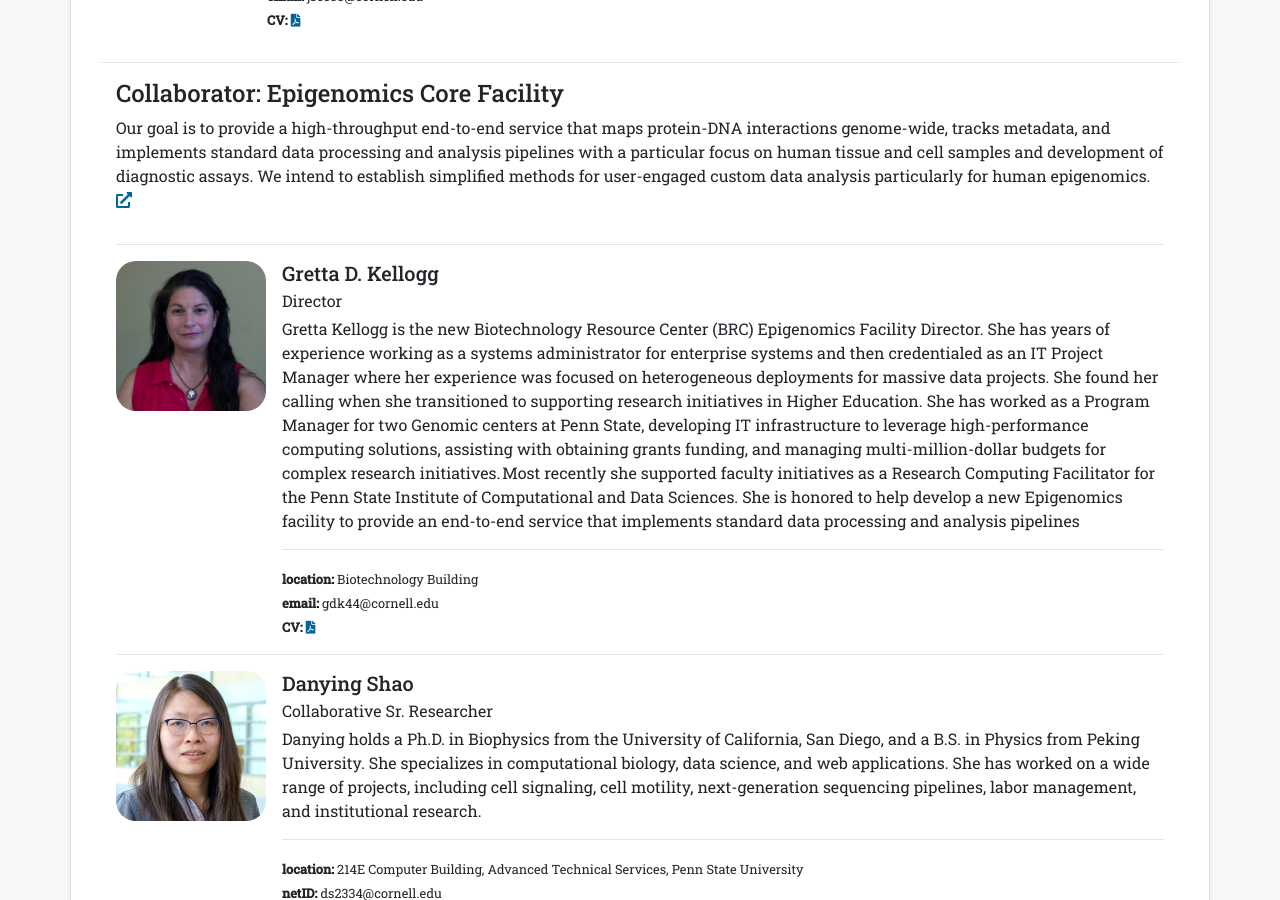
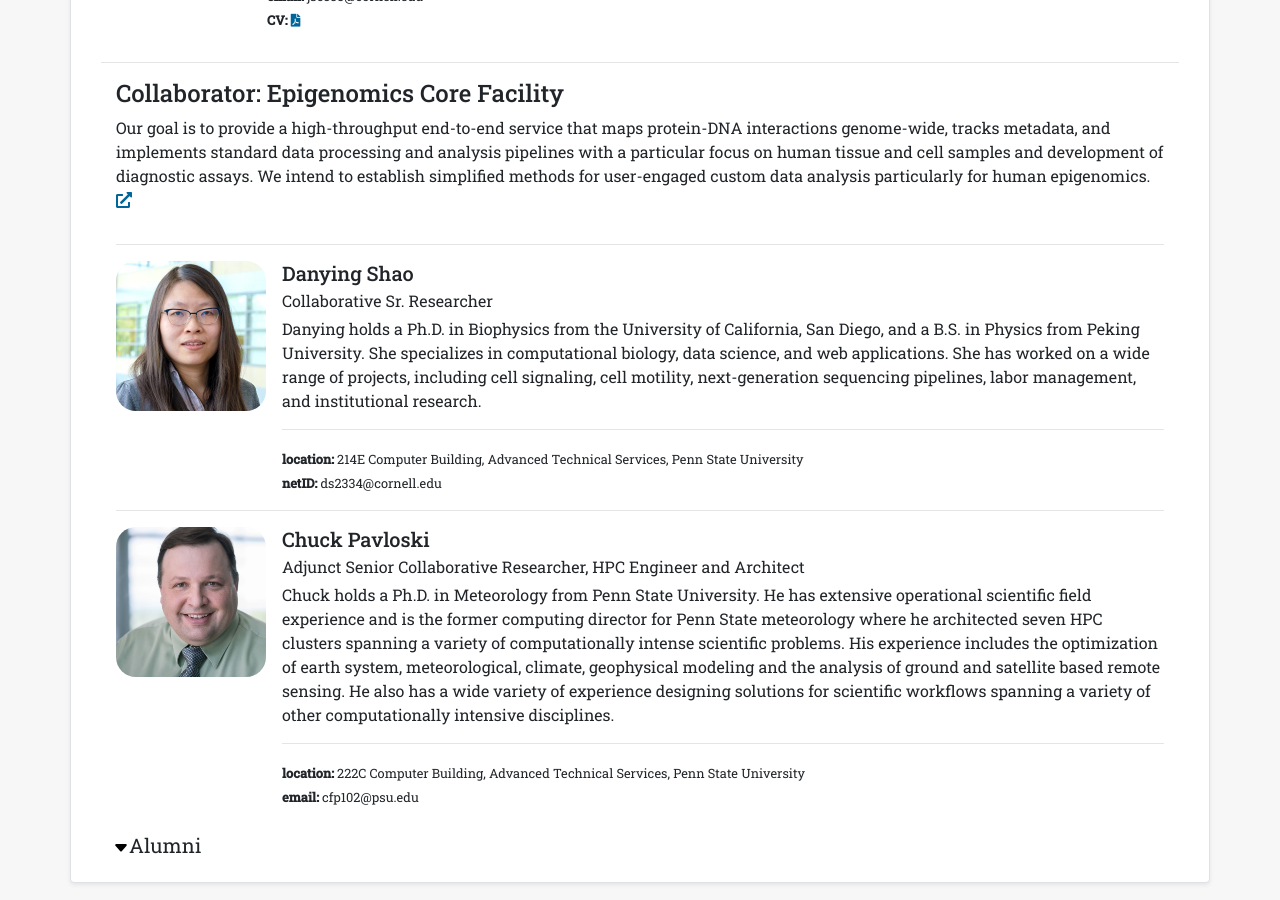
Before and after one commit to CEGRcode/cegrcode.github.io, a Jekyll site: the page built from group.html, in a window 1280 px wide and 900 px high, scrolled down 2147 px. Built offline with Jekyll 4.4.1, drawn with Linux system fonts in a browser that asks for light colours; nearby versions of some CDN libraries.

Commit message:
alumni section update2
move G to alumni

```diff
--- a/group.html
+++ b/group.html
@@ -177,26 +177,9 @@
   </div>
 <hr>
   <!-- <br> -->
-  <div class="">
-    <ul class="list-unstyled">
-      <li class="media">
-        <img src="./assets/images/gdk.png" alt="gretta" style="border-radius:20px"  height=150 width=150 class="mr-3">
-        <div class="media-body">
-          <h5 class="mt-0 mb-1">Gretta D. Kellogg</h5>
-          <p class="mt-0 mb-1">Director</p>
-          <p class="mt-0 mb-1">Gretta Kellogg is the new Biotechnology Resource Center (BRC) Epigenomics Facility Director. She has years of experience working as a systems administrator for enterprise systems and then credentialed as an IT Project Manager where her experience was focused on heterogeneous deployments for massive data projects. She found her calling when she transitioned to supporting research initiatives in Higher Education. She has worked as a Program Manager for two Genomic centers at Penn State, developing IT infrastructure to leverage high-performance computing solutions, assisting with obtaining grants funding, and managing multi-million-dollar budgets for complex research initiatives. Most recently she supported faculty initiatives as a Research Computing Facilitator for the Penn State Institute of Computational and Data Sciences. She is honored to help develop a new Epigenomics facility to provide an end-to-end service that implements standard data processing and analysis pipelines</p>
-          <hr>
-          <small><strong>location:</strong> Biotechnology Building </small>
-          <br>
-          <small><strong>email:</strong> gdk44@cornell.edu</small>
-          <br>
-          <small><strong>CV:</strong> <a href="/assets/docs/gretta-kellogg_resume-20200727.pdf" download><i class="fas fa-file-pdf"></i></a></small>
-        </div>
-      </li>
-    </ul>
-  </div>
 
-<hr>
+
+
   <div class="">
     <ul class="list-unstyled">
       <li class="media">
@@ -247,6 +230,27 @@
 </script>
 <div class="collapse" id="collapseExample">
   <div class="card card-body"style="border:none;">
+
+    <div class="">
+      <ul class="list-unstyled">
+        <li class="media">
+          <img src="./assets/images/gdk.png" alt="gretta" style="border-radius:20px"  height=150 width=150 class="mr-3">
+          <div class="media-body">
+            <h5 class="mt-0 mb-1">Gretta D. Kellogg</h5>
+            <p class="mt-0 mb-1">Director</p>
+            <p class="mt-0 mb-1">Gretta Kellogg is the new Biotechnology Resource Center (BRC) Epigenomics Facility Director. She has years of experience working as a systems administrator for enterprise systems and then credentialed as an IT Project Manager where her experience was focused on heterogeneous deployments for massive data projects. She found her calling when she transitioned to supporting research initiatives in Higher Education. She has worked as a Program Manager for two Genomic centers at Penn State, developing IT infrastructure to leverage high-performance computing solutions, assisting with obtaining grants funding, and managing multi-million-dollar budgets for complex research initiatives. Most recently she supported faculty initiatives as a Research Computing Facilitator for the Penn State Institute of Computational and Data Sciences. She is honored to help develop a new Epigenomics facility to provide an end-to-end service that implements standard data processing and analysis pipelines</p>
+            <!--hr-->
+            <!--small><strong>location:</strong> Biotechnology Building </small>
+            <br>
+            <small><strong>email:</strong> gdk44@cornell.edu</small>
+            <br>
+            <small><strong>CV:</strong> <a href="/assets/docs/gretta-kellogg_resume-20200727.pdf" download><i class="fas fa-file-pdf"></i></a></small-->
+          </div>
+        </li>
+      </ul>
+    </div>
+
+    <hr>
 
     <div class="">
       <ul class="list-unstyled">
```
